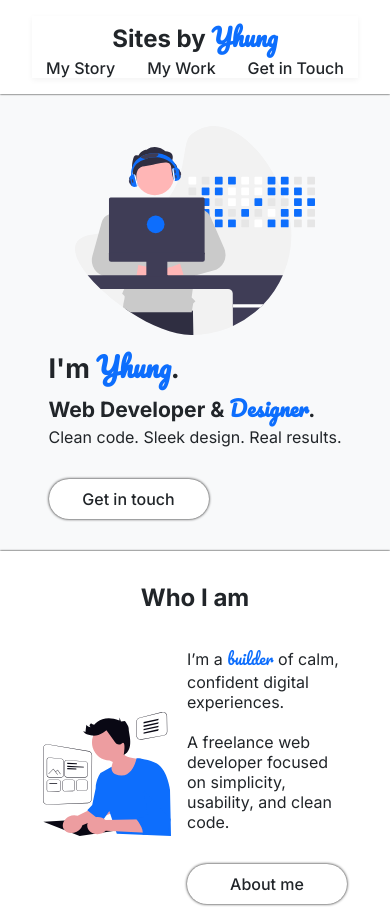
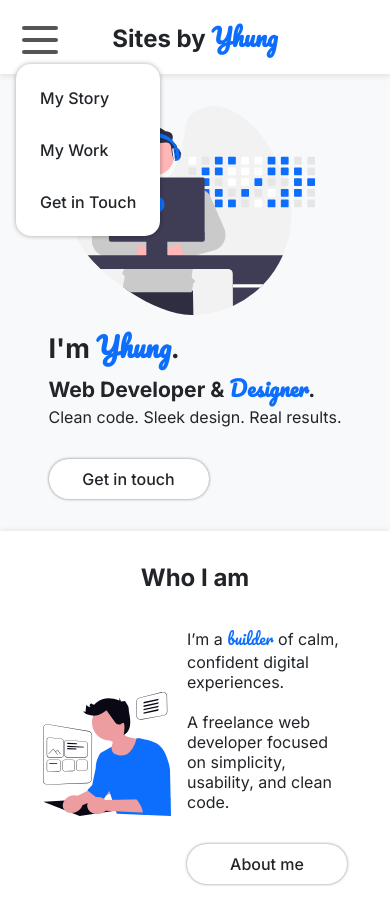
Before and after one commit to wongyhung/sites-by-yhung, a plain HTML site: page index.html in a window 390 px wide. Shown: the top 907 px of the page. Drawn offline with Linux system fonts and the light colour scheme.

Commit message:
Add mobile navbar dropdown elements
Need animation and JS

```diff
--- a/index.html
+++ b/index.html
@@ -17,12 +17,13 @@
 <body>
     <nav>
         <div class="innerContainer">
+            <button><img src="assets/svg/burger-menu.svg" alt="menu icon"></button>
             <h1>Sites by <span class="accentText">Yhung</span></h1>
             <div class="navRight">
                 <ul>
-                    <li>My Story</li>
-                    <li>My Work</li>
-                    <li>Get in Touch</li>
+                    <li><a href="" target="_blank" rel="noopener noreferrer">My Story</a></li>
+                    <li><a href="" target="_blank" rel="noopener noreferrer">My Work</a></li>
+                    <li><a href="" target="_blank" rel="noopener noreferrer">Get in Touch</a></li>
                 </ul>
             </div>
         </div>
--- a/style.css
+++ b/style.css
@@ -42,11 +42,14 @@ nav {
     top: 0;
     z-index: 1000;
     padding: 1rem 2rem;
-    box-shadow: 0px 0px 2px 0px black;
+    box-shadow: 0 2px 6px rgba(0, 0, 0, 0.1);
+}
+
+nav button {
+    display: none;
 }
 
 nav > .innerContainer {
-    box-shadow: 0 2px 6px rgba(0, 0, 0, 0.05);
     display: flex;
     justify-content: space-between;
     align-items: center;
@@ -90,17 +93,17 @@ nav > h1 {
     border: none;
     border-radius: 50px;
     background-color: white;
-    box-shadow: 0px 0px 3px 0px black;
+    box-shadow: 0px 0px 3px 0px rgba(0, 0, 0, 0.5);
     font-size: medium;
     font-weight: 500;
 }
 
 .homepageButton:hover {
-    box-shadow: 0px 0px 2px 0px black;
+    box-shadow: 0px 0px 2px 0px rgba(0, 0, 0, 0.5);
 }
 
 .homepageButton:active {
-    box-shadow: inset 0px 0px 3px 0px black;
+    box-shadow: inset 0px 0px 3px 0px rgba(0, 0, 0, 0.5);
 }
 
 .mainHero img {
@@ -111,7 +114,7 @@ nav > h1 {
 .whoIAm {
     background-color: white;
     padding: 2rem 12rem;
-    box-shadow: 0px 0px 2px 0px black;
+    box-shadow: 0 0px 6px rgba(0, 0, 0, 0.1);
 }
 
 .whoIAm > .innerContainer {
@@ -164,7 +167,7 @@ nav > h1 {
 .craftedWith {
     background-color: white;
     padding: 2rem 12rem;
-    box-shadow: 0px 0px 2px 0px black;
+    box-shadow: 0 0px 6px rgba(0, 0, 0, 0.10);
 }
 
 .craftedWith > .innerContainer {
@@ -257,6 +260,35 @@ nav > h1 {
         flex-direction: column;
     }
 
+    nav button {
+        display: block;
+        height: 3rem;
+        width: 3rem;
+        position: absolute;
+        top: 1rem;
+        left: 1rem;
+        border: none;
+        background-color: white;
+    }
+
+    nav button img {
+        height: auto;
+        width: 100%;
+        filter: invert(33%);
+    }
+
+    .navRight ul {
+        background-color: white;
+        box-shadow: 0 0 5px 0 rgba(0, 0, 0, 0.33);
+        padding: 1.5rem;
+        border-radius: 15px;
+        flex-direction: column;
+        /* display: none; */
+        position: absolute;
+        top: 4rem;
+        left: 1rem;
+    }
+
     .mainHero .innerContainer {
         flex-direction: column-reverse;
     }
```
Also changed, not shown: assets/svg/burger-menu.svg (added).
